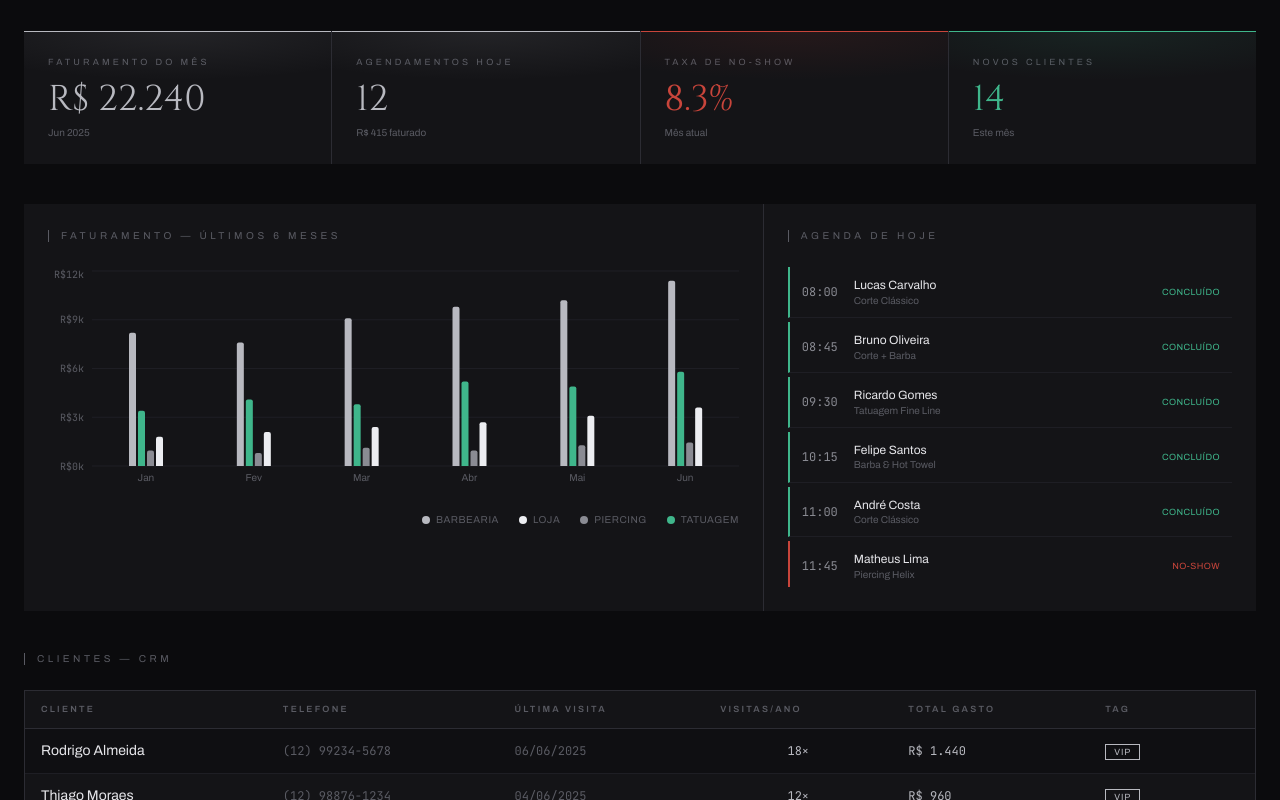
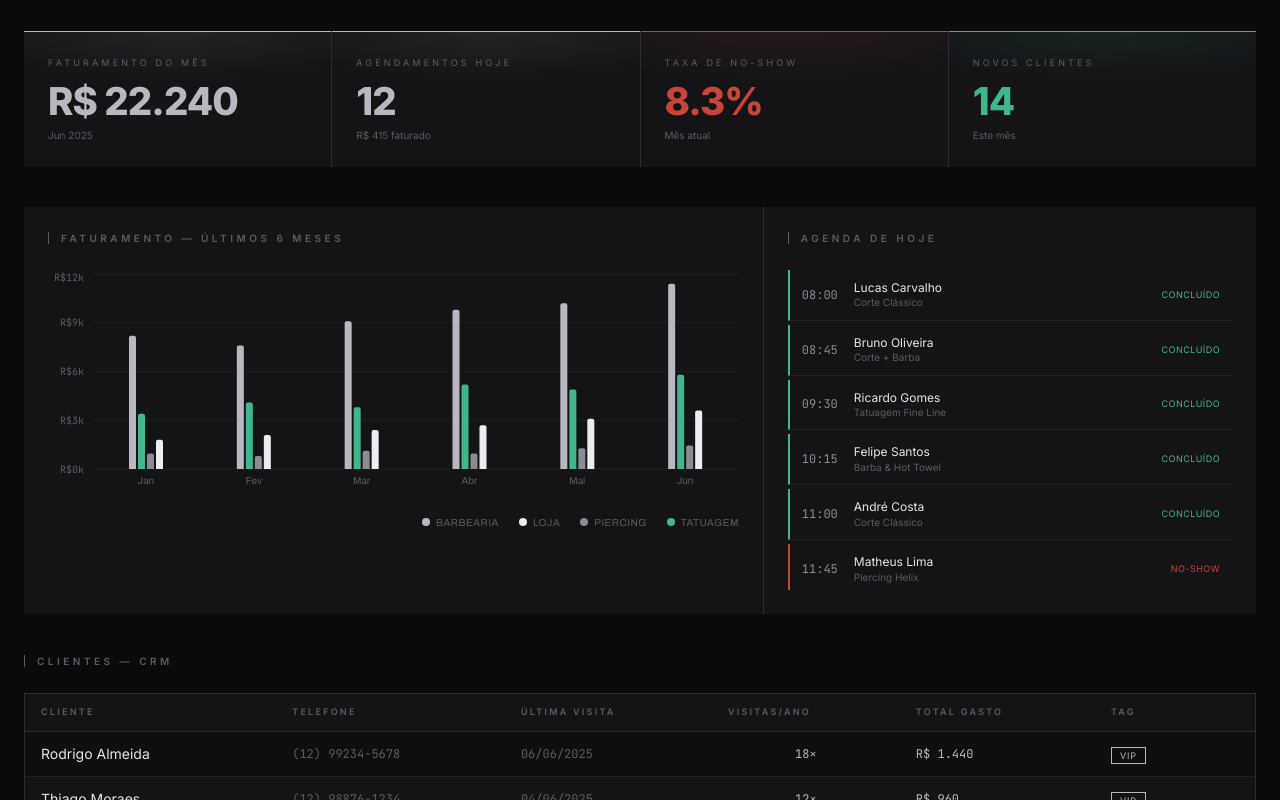
Before and after one commit to mateusricardodev/medusa-studio, a Next.js app: page /painel in a window 1280 px wide. Shown: the part 220-1020 px from the top of the page. Built offline with nearby package versions, Linux system fonts and the light colour scheme.

Commit message:
feat(painel): redesign visual do dashboard com identidade de estúdio

```diff
--- a/app/globals.css
+++ b/app/globals.css
@@ -19,6 +19,7 @@
   --font-display: var(--font-cinzel), serif;
   --font-body: var(--font-archivo), Arial, sans-serif;
   --font-mono: var(--font-jetbrains), monospace;
+  --font-sans: var(--font-inter), system-ui, sans-serif;
 
   /* Animations */
   --animate-fade-in: fade-in 0.6s ease-out forwards;
--- a/app/layout.tsx
+++ b/app/layout.tsx
@@ -1,5 +1,5 @@
 import type { Metadata } from "next";
-import { Cinzel, Archivo, JetBrains_Mono } from "next/font/google";
+import { Cinzel, Archivo, JetBrains_Mono, Inter } from "next/font/google";
 import "./globals.css";
 import Navbar from "@/components/ui/Navbar";
 
@@ -24,6 +24,13 @@ const jetbrainsMono = JetBrains_Mono({
   display: "swap",
 });
 
+const inter = Inter({
+  variable: "--font-inter",
+  subsets: ["latin"],
+  weight: ["400", "500", "600", "700", "800"],
+  display: "swap",
+});
+
 export const metadata: Metadata = {
   title: "Medusa Studio — Onde o estilo encontra a arte.",
   description:
@@ -39,7 +46,7 @@ export default function RootLayout({
   return (
     <html
       lang="pt-BR"
-      className={`${cinzel.variable} ${archivo.variable} ${jetbrainsMono.variable}`}
+      className={`${cinzel.variable} ${archivo.variable} ${jetbrainsMono.variable} ${inter.variable}`}
     >
       <body className="min-h-screen bg-[#0B0B0D] text-[#E6E6EA]">
         <Navbar />
--- a/components/painel/Dashboard.tsx
+++ b/components/painel/Dashboard.tsx
@@ -29,7 +29,7 @@ function SectionLabel({ children, id }: { children: React.ReactNode; id?: string
       <span className="block w-px h-3 bg-[#5A5B63] shrink-0" aria-hidden="true" />
       <span
         id={id}
-        className="text-[10px] tracking-[0.35em] uppercase text-[#5A5B63] font-body"
+        className="text-[10px] tracking-[0.35em] uppercase text-[#5A5B63] font-sans font-semibold"
       >
         {children}
       </span>
@@ -89,7 +89,7 @@ export default function Dashboard() {
               return (
                 <div
                   key={apt.id}
-                  className="flex items-center gap-3 px-3 py-2.5 border-b border-[#1E1E24] text-xs font-body"
+                  className="flex items-center gap-3 px-3 py-2.5 border-b border-[#1E1E24] text-xs font-sans"
                   style={{ borderLeft: `2px solid ${s.color}` }}
                 >
                   <span className="font-mono text-[#8A8B93] w-10 shrink-0 tabular-nums">{apt.time}</span>
@@ -98,7 +98,7 @@ export default function Dashboard() {
                     <div className="text-[#5A5B63] truncate text-[10px]">{apt.service}</div>
                   </div>
                   <span
-                    className="text-[9px] tracking-wider uppercase shrink-0 font-body"
+                    className="text-[9px] tracking-wider uppercase shrink-0 font-sans"
                     style={{ color: s.color }}
                   >
                     {s.label}
@@ -114,13 +114,13 @@ export default function Dashboard() {
       <section aria-labelledby="crm-heading">
         <SectionLabel id="crm-heading">Clientes — CRM</SectionLabel>
         <div className="overflow-x-auto border border-[#2C2C33]">
-          <table className="w-full text-sm font-body border-collapse">
+          <table className="w-full text-sm font-sans border-collapse">
             <thead>
               <tr className="bg-[#141417] border-b border-[#2C2C33]">
                 {["Cliente", "Telefone", "Última visita", "Visitas/ano", "Total gasto", "Tag"].map((h) => (
                   <th
                     key={h}
-                    className="text-[9px] tracking-[0.25em] uppercase text-[#5A5B63] text-left py-3 px-4 font-body whitespace-nowrap"
+                    className="text-[9px] tracking-[0.25em] uppercase text-[#5A5B63] text-left py-3 px-4 font-sans font-semibold whitespace-nowrap"
                   >
                     {h}
                   </th>
@@ -134,7 +134,7 @@ export default function Dashboard() {
                   className="border-b border-[#1E1E24] hover:bg-[#141417] transition-colors"
                   style={{ background: i % 2 === 0 ? "#0F0F12" : "#141417" }}
                 >
-                  <td className="py-3 px-4 text-[#E6E6EA] font-body">{c.name}</td>
+                  <td className="py-3 px-4 text-[#E6E6EA] font-sans">{c.name}</td>
                   <td className="py-3 px-4 text-[#5A5B63] font-mono text-xs tabular-nums">{c.phone}</td>
                   <td className="py-3 px-4 text-[#5A5B63] font-mono text-xs tabular-nums">{c.lastVisit}</td>
                   <td className="py-3 px-4 text-[#B8B9C0] font-mono text-xs tabular-nums text-center">{c.visitsThisYear}×</td>
@@ -143,7 +143,7 @@ export default function Dashboard() {
                   </td>
                   <td className="py-3 px-4">
                     <span
-                      className="text-[9px] tracking-widest uppercase border px-2 py-0.5 font-body"
+                      className="text-[9px] tracking-widest uppercase border px-2 py-0.5 font-sans"
                       style={{ color: TAG_STYLE[c.tag] ?? "#5A5B63", borderColor: TAG_STYLE[c.tag] ?? "#2C2C33" }}
                     >
                       {c.tag}
@@ -188,16 +188,16 @@ function KPICard({
         style={{ background: `radial-gradient(ellipse 80% 60% at 50% 0%, ${c}18, transparent)` }}
         aria-hidden="true"
       />
-      <div className="text-[9px] tracking-[0.35em] uppercase text-[#5A5B63] font-body mb-3">
+      <div className="text-[9px] tracking-[0.35em] uppercase text-[#5A5B63] font-sans mb-3">
         {label}
       </div>
       <div
-        className="font-display leading-none mb-2"
-        style={{ fontSize: "clamp(1.6rem, 2.8vw, 2.5rem)", color: c }}
+        className="font-sans font-extrabold tracking-tight leading-none mb-2"
+        style={{ fontSize: "clamp(1.75rem, 3vw, 2.75rem)", color: c }}
       >
         {value}
       </div>
-      <div className="text-[10px] text-[#5A5B63] font-body">{sub}</div>
+      <div className="text-[10px] text-[#5A5B63] font-sans">{sub}</div>
     </div>
   );
 }
```
